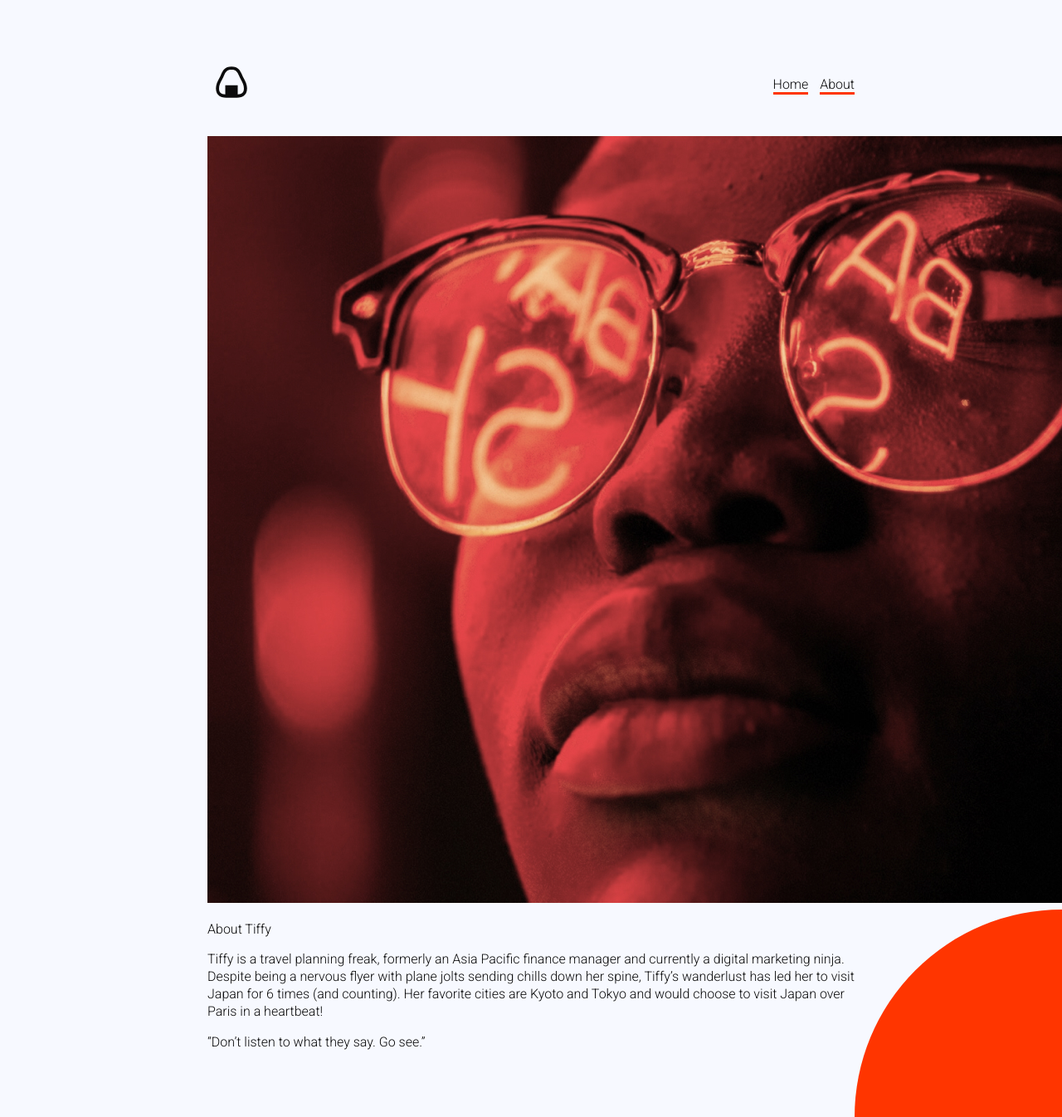
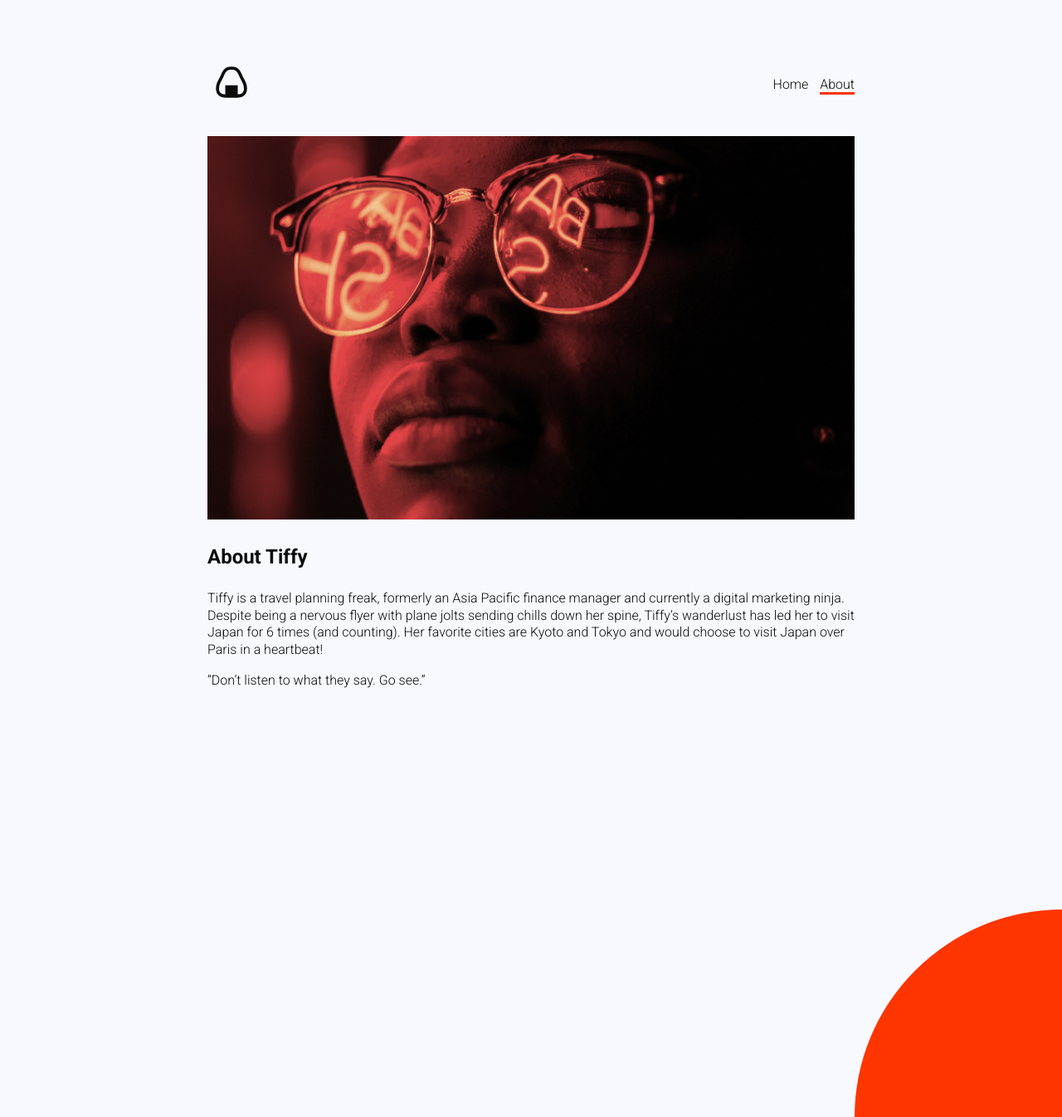
Before and after one commit to stephanieberbec/anightinjapan, a Jekyll site: the page built from about.markdown, in a window 1280 px wide and 1346 px high. Shown: the whole window at 83% size. Built offline with Jekyll 4.4.1, drawn with Linux system fonts in a browser that asks for light colours.

Commit message:
fixed navigation and images

```diff
--- a/_includes/header.html
+++ b/_includes/header.html
@@ -4,7 +4,7 @@
     </a>
 
     <nav>
-        <a href="/">Home</a>
-        <a href="/about">About</a>
+        <a href="/" {% if page.url == "/" %} class="selected"{% endif %}>Home</a>
+        <a href="/about/" {% if page.url == "/about/" %} class="selected"{% endif %}>About</a>
     </nav>
   </header>
--- a/about.markdown
+++ b/about.markdown
@@ -6,7 +6,7 @@ layout: default
 
 ![about.jpg](/uploads/about.jpg)
 
-About Tiffy
+### About Tiffy
 
 Tiffy is a travel planning freak, formerly an Asia Pacific finance manager and currently a digital marketing ninja. Despite being a nervous flyer with plane jolts sending chills down her spine, Tiffy’s wanderlust has led her to visit Japan for 6 times (and counting). Her favorite cities are Kyoto and Tokyo and would choose to visit Japan over Paris in a heartbeat!
 
--- a/assets/css/app.scss
+++ b/assets/css/app.scss
@@ -49,7 +49,16 @@ section {
     margin: 40px 0 0 0;
 }
 
-nav a, p a {
+nav a {
+    color: $black;
+    text-decoration: none;;
+}
+
+img {
+    max-width: 780px;
+}
+
+nav a.selected, p a {
     color: $black;
     text-decoration: none;
     border-bottom: 3px solid $red;
```
